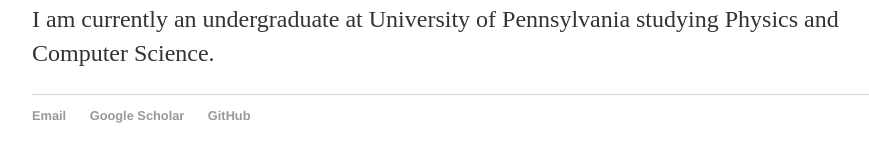
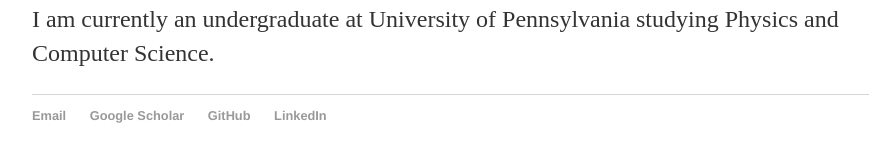
Before and after one commit to bchen00/bchen00.github.io, a Jekyll site: the page built from index.html, in a window 1280 px wide. Shown: the part 144-306 px from the top of the page, without its empty margins (160-1029 px from the left). Built offline with Jekyll 4.4.1, drawn with Linux system fonts in a browser that asks for light colours.

Commit message:
Update default.html
added linkedin profile

```diff
--- a/_layouts/default.html
+++ b/_layouts/default.html
@@ -15,6 +15,7 @@
         		<li><a href="mailto:billy.d.chen@gmail.com">Email</a></li>
 			<li><a href="https://scholar.google.com/citations?hl=en&user=wwwTbTYAAAAJ">Google Scholar</a></li>
         		<li><a href="https://github.com/bchen00">GitHub</a></li>
+			<li><a href="www.linkedin.com/in/william-chen-b51524187">LinkedIn</a></li>
 			</ul>
 		</footer>
 	</body>
```
